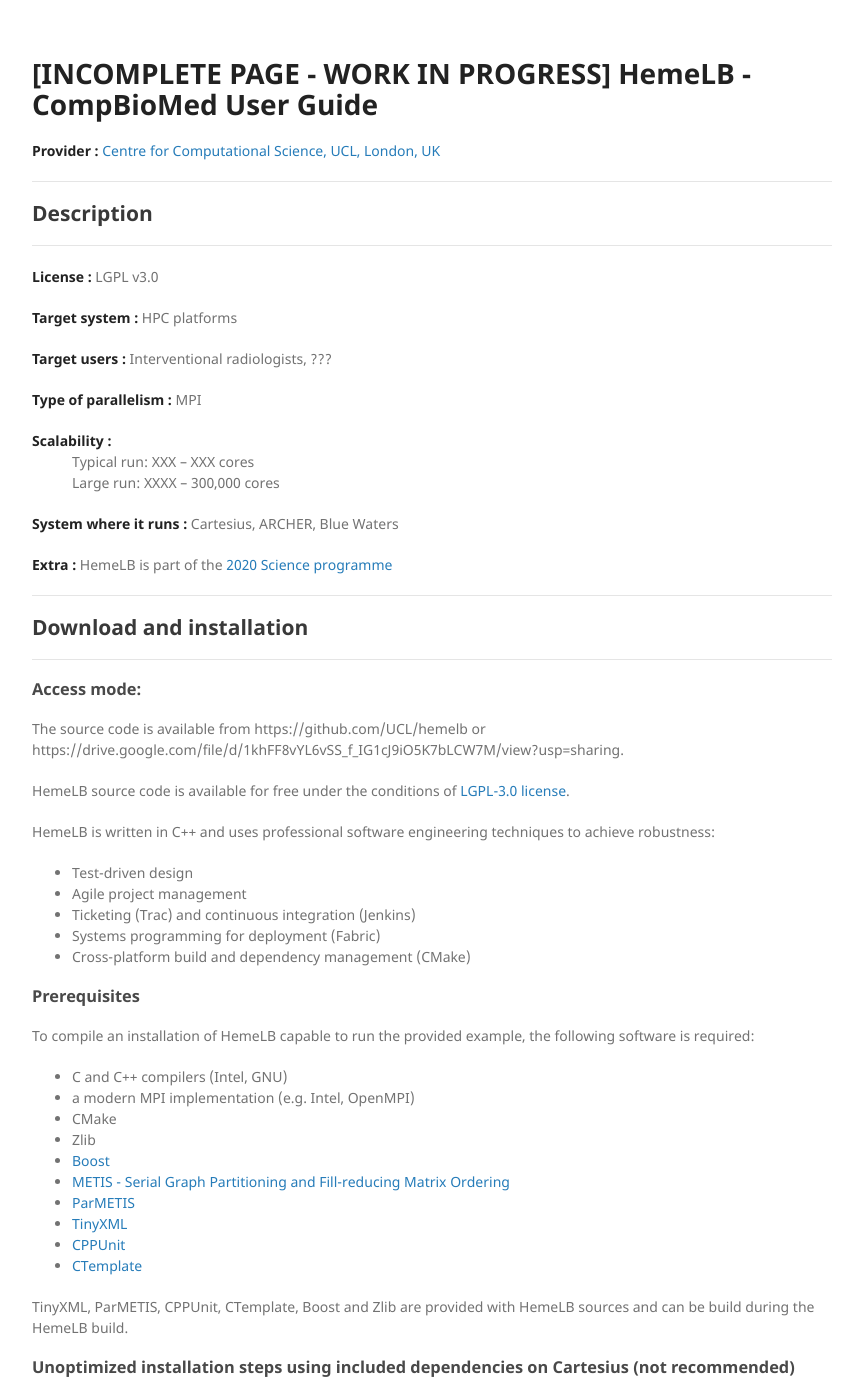
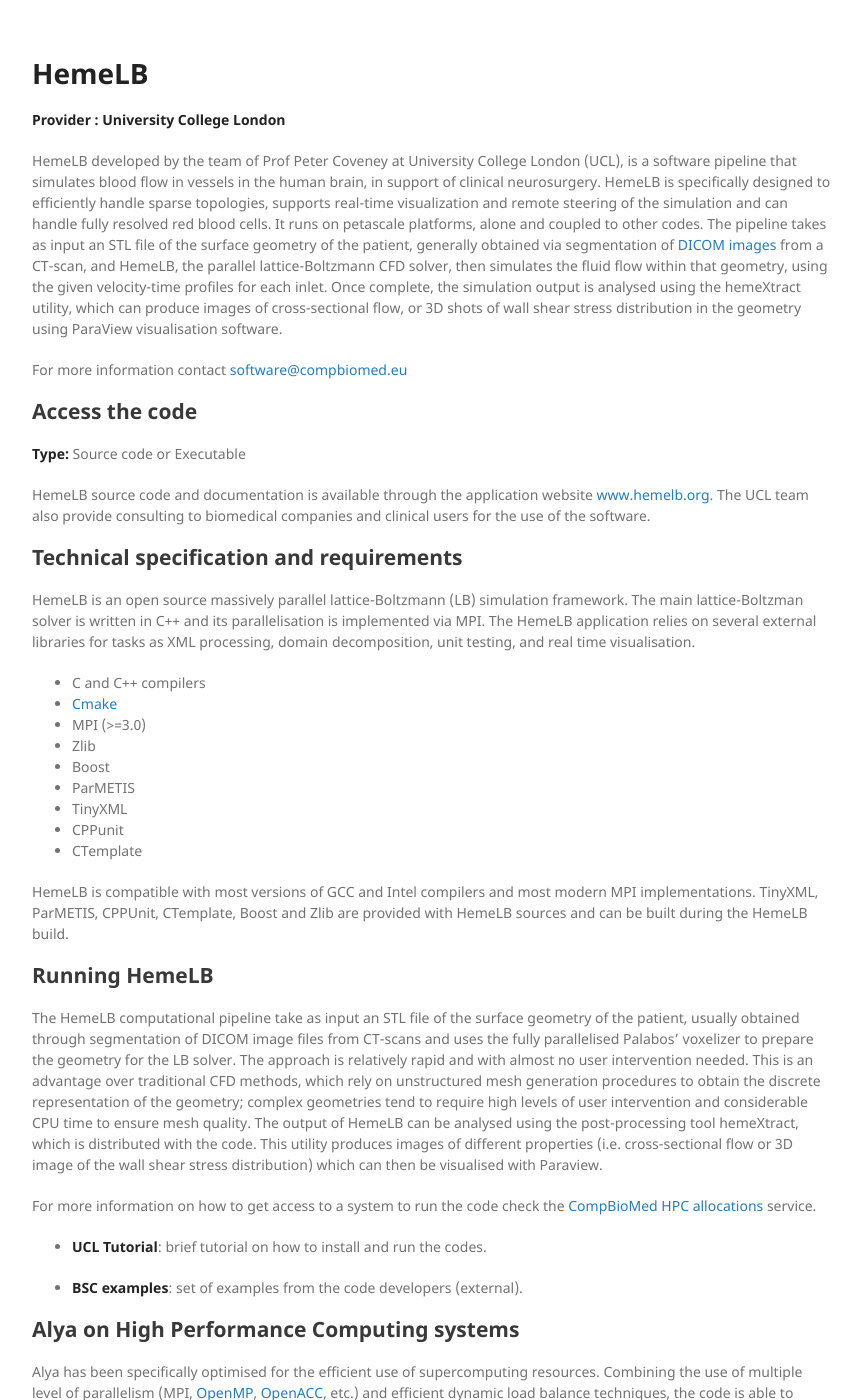
Before and after one commit to compbiomedeu/compbiomedeu.github.io, a Jekyll site: the page built from applications/HemeLB/HemeLB.md, in a window 1280 px wide and 1400 px high. Shown: the whole window, without its empty margins (178-1039 px from the left). Built offline with Jekyll 4.4.1, drawn with Linux system fonts in a browser that asks for light colours; our own code applies the rules of GitHub Pages for plain Markdown files; some of the changed text lies outside the part shown.

Commit message:
Added HemeLB

````diff
--- a/applications/HemeLB/HemeLB.md
+++ b/applications/HemeLB/HemeLB.md
@@ -2,205 +2,101 @@
 layout: plain
 ---
 
-# [INCOMPLETE PAGE - WORK IN PROGRESS] HemeLB - CompBioMed User Guide
+# HemeLB
 
-**Provider :** [Centre for Computational Science, UCL, London, UK ](http://ccs.chem.ucl.ac.uk/)
+**Provider :** [**University College London**](https://www.compbiomed.eu/about/partners/ucl/)
 
----
-## Description
----
+HemeLB developed by the team of Prof Peter Coveney at University College London (UCL), is a software pipeline that simulates blood flow in vessels in the human brain, in support of clinical neurosurgery. HemeLB is specifically designed to efficiently handle sparse topologies, supports real-time visualization and remote steering of the simulation and can handle fully resolved red blood cells. It runs on petascale platforms, alone and coupled to other codes. The pipeline takes as input an STL file of the surface geometry of the patient, generally obtained via segmentation of [DICOM images](https://www.dicomstandard.org/) from a CT-scan, and HemeLB, the parallel lattice-Boltzmann CFD solver, then simulates the fluid flow within that geometry, using the given velocity-time profiles for each inlet. Once complete, the simulation output is analysed using the hemeXtract utility, which can produce images of cross-sectional flow, or 3D shots of wall shear stress distribution in the geometry using ParaView visualisation software.
 
-**License :** LGPL v3.0
+For more information contact [software@compbiomed.eu](emailto:software@compbiomed.eu)
 
-**Target system :**  HPC platforms
+## Access the code
 
-**Target users :** Interventional radiologists, ???
+**Type:** Source code or Executable
 
-**Type of parallelism :** MPI
-
-**Scalability :**
-: Typical run: XXX – XXX cores
-: Large run: XXXX – 300,000 cores
-
-**System where it runs :** Cartesius, ARCHER, Blue Waters
-
-**Extra :** HemeLB is part of the [2020 Science programme](http://www.2020science.net/software/hemelb.html)
-
----
-## Download and installation
----
-
-### Access mode:
-
-The source code is available from https://github.com/UCL/hemelb or
-https://drive.google.com/file/d/1khFF8vYL6vSS_f_IG1cJ9iO5K7bLCW7M/view?usp=sharing.
-
-HemeLB source code is available for free under the conditions of [LGPL-3.0 license](https://www.gnu.org/licenses/lgpl-3.0.html).
-
-HemeLB is written in C++ and uses professional software engineering techniques to achieve robustness:
-- Test-driven design
-- Agile project management
-- Ticketing (Trac) and continuous integration (Jenkins)
-- Systems programming for deployment (Fabric)
-- Cross-platform build and dependency management (CMake)
-
-### Prerequisites
-
-To compile an installation of HemeLB capable to run the provided example, the following software is required:
-- C and C++ compilers (Intel, GNU)
-- a modern MPI implementation (e.g. Intel, OpenMPI)
-- CMake
-- Zlib
-- [Boost](https://www.boost.org/)
-- [METIS - Serial Graph Partitioning and Fill-reducing Matrix Ordering](http://glaros.dtc.umn.edu/gkhome/metis/metis/overview)
-- [ParMETIS](http://glaros.dtc.umn.edu/gkhome/metis/parmetis/overview)
-- [TinyXML](https://sourceforge.net/projects/tinyxml/)
-- [CPPUnit](https://sourceforge.net/projects/cppunit/)
-- [CTemplate](http://goog-ctemplate.sourceforge.net/)
-
-TinyXML, ParMETIS, CPPUnit, CTemplate, Boost and Zlib are provided with HemeLB sources and can be build during the HemeLB build.
+HemeLB source code and documentation is available through the application website [www.hemelb.org](https://www.hemelb.org).
+The UCL team also provide consulting to biomedical companies and clinical users for the use of the software.
 
 
-### Unoptimized installation steps using included dependencies on Cartesius (not recommended)
+## Technical specification and requirements
 
-1 - Download source code
-First download archive from Google Drive: https://drive.google.com/file/d/1khFF8vYL6vSS_f_IG1cJ9iO5K7bLCW7M/view?usp=sharing, and copy it to Cartesius.
-```bash
-tar xvzf hemelb-pure-vphys.tar.gz
-cd hemelb-pure-vphys/
-export HEMELBROOT=$PWD
-```
+HemeLB is an open source massively parallel lattice-Boltzmann (LB) simulation framework. The main lattice-Boltzman solver is written in C++ and its parallelisation is implemented via MPI. The HemeLB application relies on several external libraries for tasks as XML processing, domain decomposition, unit testing, and real time visualisation.
 
-2 - Build all dependencies (except CMake, zlib, compilers and MPI)
-2.1 - Enter the dependencies directory and create build directory in $HEMELBROOT/dep
-```bash
-cd dep
-mkdir build
-```
+* C and C++ compilers
+* [Cmake](https://cmake.org/)
+* MPI (>=3.0)
+* Zlib
+* Boost
+* ParMETIS
+* TinyXML
+* CPPunit
+* CTemplate
 
-2.2 - Clean module environment and load toolchain (compilers, MPI and most used tools) and CMake modules
-```bash
-module purge
-module load surfsara
-module load foss/2018b    # or intel/2018b
-module load CMake/3.11.4-GCCcore-7.3.0
-```
+HemeLB is compatible with most versions of GCC and Intel compilers and most modern MPI implementations. TinyXML, ParMETIS, CPPUnit, CTemplate, Boost and Zlib are provided with HemeLB sources and can be built during the HemeLB build.
 
-2.3 - Configure using CMake
-```bash
-cd build
-cmake -DCMAKE_BUILD_TYPE=Release -DZLIB_LIBRARY=$EBROOTZLIB/lib -DZLIB_INCLUDE_DIR=$EBROOTZLIB/include ..
-```
+## Running HemeLB
 
-2.4 - Build dependencies (they will be installed in $HEMELBROOT/dep/install)
-```bash
-make
-```
+The HemeLB computational pipeline take as input an STL file of the surface geometry of the patient, usually obtained through segmentation of DICOM image files from CT-scans and uses the fully parallelised Palabos’ voxelizer to prepare the geometry for the LB solver. The approach is relatively rapid and with almost no user intervention needed. This is an advantage over traditional CFD methods, which rely on unstructured mesh generation procedures to obtain the discrete representation of the geometry; complex geometries tend to require high levels of user intervention and considerable CPU time to ensure mesh quality. The output of HemeLB can be analysed using the post-processing tool hemeXtract, which is distributed with the code. This utility produces images of different properties (i.e. cross-sectional flow or 3D image of the wall shear stress distribution) which can then be visualised with Paraview.
 
-3 - Build HemeLB using downloaded dependencies
-3.1 - Enter the HemeLB source directory ($HEMELBROOT/src) and create build and install directories
-```bash
-cd ../../src/
-mkdir build
-mkdir install
-```
+For more information on how to get access to a system to run the code check the [CompBioMed HPC allocations](https://www.compbiomed.eu/high-performance-computer-allocations/) service.
 
-3.3 - Configure using CMake
-```bash
-cd build
-cmake -DCMAKE_INSTALL_PREFIX=$HEMELBROOT/src/install -DCMAKE_BUILD_TYPE=Release ..
-```
+* [**UCL Tutorial**](example.md): brief tutorial on how to install and run the codes.
 
-3.4 - Build HemeLB and install in the 'install' directory we created ($HEMELBROOT/src/install)
-```bash
-make
-```
-Then the 'hemelb' executable is located in '$HEMELBROOT/src/install/bin'
+* [**BSC examples**](https://gitlab.bsc.es/alya/alya/wikis/Examples): set of examples from the code developers (external).
+
+<!-- * [**Alya on Cartesius (SURFsara)**](Alya/cart.md): guide and script on how to run Alya on Cartesius HPC system. -->
 
 
-### Optimized installation steps using existing modules for the dependencies (recommended)
-#### with foss toochain:
-```bash
-module purge
-module load surfsara
-module load foss/2018b
-module load CMake/3.11.4-GCCcore-7.3.0
-module load ParMETIS/4.0.3-foss-2018b
-module load Boost/1.67.0-foss-2018b
 
-cd $HEMELBROOT/src
-mkdir build_foss
-mkdir install_foss
-cd build_foss
-cmake -DCMAKE_INSTALL_PREFIX=$HEMELBROOT/src/install_foss -DCMAKE_BUILD_TYPE=Release -DPARMETIS_LIBRARY=$EBROOTPARMETIS/lib/libparmetis.a -DPARMETIS_INCLUDE_DIRS=$EBROOTPARMETIS/include -DMETIS_LIBRARY=$EBROOTPARMETIS/lib/libmetis.a -DMETIS_INCLUDE_DIRS=$EBROOTPARMETIS/include -DBoost_DIR=$EBROOTBOOST/lib -DBoost_INCLUDE_DIR=$EBROOTBOOST/include -DZLIB_LIBRARY=$EBROOTZLIB/lib/libz.a -DZLIB_INCLUDE_DIR=$EBROOTZLIB/include ..
-# TinyXML, CPPUnit, Ctemplate will be downloaded and built from source
-make
-make install
-```
+## Alya on High Performance Computing systems
 
-#### with intel toolchain:
-```bash
-module purge
-module load surfsara
-module load intel/2018b
-module load CMake/3.11.4-GCCcore-7.3.0
-module load ParMETIS/4.0.3-intel-2018b
-module load Boost/1.67.0-intel-2018b
+Alya has been specifically optimised for the efficient use of supercomputing resources. Combining the use of multiple level of parallelism (MPI, [OpenMP](ttps://www.openmp.org/), [OpenACC](https://www.openacc.org/), etc.) and efficient dynamic load balance techniques, the code is able to exploit both the full power current chips and the large number of compute elements on modern supercomputers.
 
-cd $HEMELBROOT/src
-mkdir build_intel
-mkdir install_intel
-cd build_intel
-cmake  -DHEMELB_OPTIMISATION='-O3 -xAVX -axCORE-AVX2' -DHEMELB_USE_SSE3=OFF -DCMAKE_INSTALL_PREFIX=$HEMELBROOT/src/install_intel -DCMAKE_BUILD_TYPE=Release -DPARMETIS_LIBRARY=$EBROOTPARMETIS/lib/libparmetis.a -DPARMETIS_INCLUDE_DIRS=$EBROOTPARMETIS/include -DMETIS_LIBRARY=$EBROOTPARMETIS/lib/libmetis.a -DMETIS_INCLUDE_DIRS=$EBROOTPARMETIS/include -DBoost_DIR=$EBROOTBOOST/lib -DBoost_INCLUDE_DIR=$EBROOTBOOST/include -DZLIB_LIBRARY=$EBROOTZLIB/lib/libz.a -DZLIB_INCLUDE_DIR=$EBROOTZLIB/include -DCMAKE_CXX_COMPILER=$EBROOTICC/bin/icpc -DCMAKE_C_COMPILER=$EBROOTICC/bin/icc ..
-# TinyXML, CPPUnit, Ctemplate will be downloaded and built from source
-make
-make install
-```
+The code is one of the two CFD codes of the Unified European Applications Benchmark Suite ([UEBAS](https://repository.prace-ri.eu/git/UEABS/ueabs/)) as well as the Accelerator benchmark suite of PRACE.
 
-#### Unit tests:
-WARNING: the unittests do not work.
-       With '-DHEMELB_BUILD_TESTS_UNIT=ON'
-        we get error such as
-          /home/maximem/CompBioMed/hemelb_google_drive/hemelb-pure-vphys/src/unittests/geometry/NeedsTests.h:221:10: error: ‘tr1’ in namespace ‘std’ does not name a type
-          std::tr1::unordered_set<site_t> inputNeededBlocks;
-        this is due to the use of 'std::tr1' in the tests, which was an extension to the C++03. It was included in C++11, which is used for HemeLB. tr1 is now deprecated (is it?). Does it come from GoogleTest ? (cf. https://github.com/Microsoft/TestAdapterForGoogleTest/issues/119)
+**Alya typical HPC usage within the CompBioMed community**
 
----
-## Running HemeLB on Cartesius
----
-#### unittests
-```bash
-cd $HEMELBROOT/src/unittests
-mkdir build
-cd build
-cmake -DCMAKE_BUILD_TYPE=Release -DHEMELB_DEPENDENCIES_PATH=$HEMELBROOT/dep/ -DHEMELB_DEPENDENCIES_INSTALL_PATH=$HEMELBROOT/dep/install ..
-```
+<img src="spec_table.png" width="500"/>
 
-### Input Preparation
+### Benchmarks and code performances
 
-#### Use case: XXXX
+Alya has been tested by the BSC team, on a large number of Tier-0 and Tier-1 HPC systems.
 
-#### Input files
+* [**Benchmarks and scalability on Blue Waters (NCSA)**](bench_ncsa.md)
 
-### Runtime Information
+* [**Performance evaluation on Cartesius (SURFsara)**](bench_surf.md)
+
+### Training material and presentations
+
+Media and training material on Alya from the CompBioMed project.
 
 
----
-### Benchmarking and scalability of HemeLB on Cartesius
----
+* **HPC Multi-scale computational modelling using Alya Red** <br/>
+[CompBioMed Training: Winter School 2018 at BSC](https://www.compbiomed.eu/events-2/compbiomed-training-winter-school-2018-at-bsc/)
 
-TODO
+<iframe width="560" height="315" src="https://www.youtube.com/embed/AcuIrW82Cpg" frameborder="0" allow="accelerometer; autoplay; encrypted-media; gyroscope; picture-in-picture" allowfullscreen></iframe>
 
----
-### Guidelines for efficient parallel programs using HemeLB
----
+--
 
-TODO
+* **The ELEM Biotech Case: Porting Alya to HPC Clouds** <br/>
+[CompBioMed containerisation meeting](https://www.compbiomed.eu/events-2/compbiomed-containerisation-meeting/)
 
----
+<iframe width="560" height="315" src="https://www.youtube.com/embed/mZPA7jimvf4" frameborder="0" allow="accelerometer; autoplay; encrypted-media; gyroscope; picture-in-picture" allowfullscreen></iframe>
 
-[Offical documentation](https://github.com/UCL/hemelb)
+--
 
----
+* **HPC simulations of cardiac electrophysiology using patient specific models** <br/>
+[CompBioMed webinar](https://www.compbiomed.eu/compbiomed-webinar-1/)
+
+<iframe width="560" height="315" src="https://www.youtube.com/embed/pz8yJmClLQQ" frameborder="0" allow="accelerometer; autoplay; encrypted-media; gyroscope; picture-in-picture" allowfullscreen></iframe>
+
+--
+
+* **Sensitivity analysis of a strongly coupled cardiac electro-mechanical model** <br/>
+[CompBioMed webinar](https://www.compbiomed.eu/compbiomed-webinar-7/)
+
+<iframe width="560" height="315" src="https://www.youtube.com/embed/pqDSuQv0Byw" frameborder="0" allow="accelerometer; autoplay; encrypted-media; gyroscope; picture-in-picture" allowfullscreen></iframe>
+
+--
 
 [Back](../..)
````
Also changed, not shown: applications/HemeLB/cart_hemelb.md (added, +206 -0 lines).
